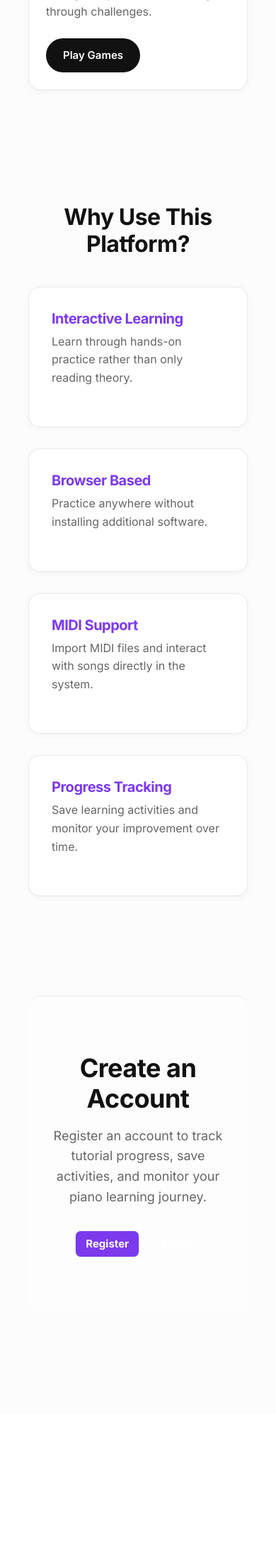
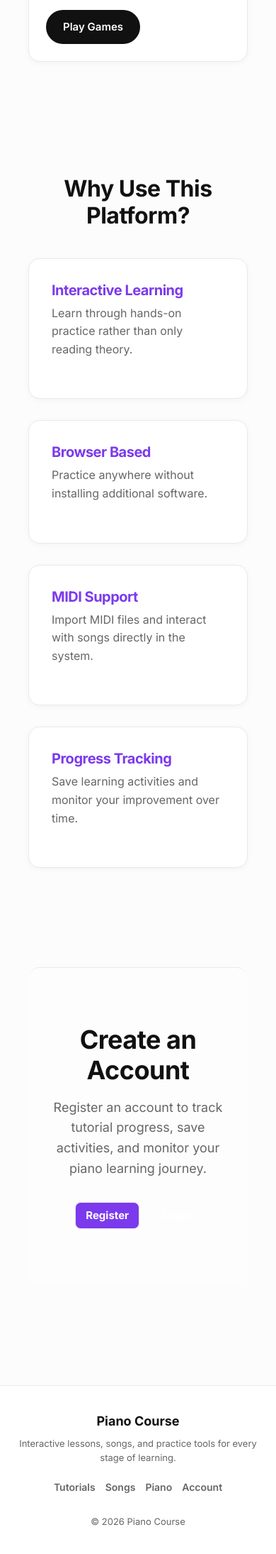
Before and after one commit to thengchun01/UniProject, a PHP site: page /.../index.php in a window 390 px wide. Shown: the part 3718-5908 px from the top of the page at 71% size. Before the commit the page ends 5490 px from the top, so only its background shows below. Run offline with PHP 8.4, Linux system fonts and the light colour scheme; some libraries are stand-ins or nearby versions.

Commit message:
09/20/2026 17:35:36: 0.4.3 (animation)

```diff
--- a/assets/css/homepage.css
+++ b/assets/css/homepage.css
@@ -160,26 +160,6 @@
     margin-bottom: 32px;
 }
 
-/* Homepage sections are revealed after they enter the viewport. */
-[data-reveal] {
-    opacity: 0;
-    transition: opacity 650ms ease, transform 650ms cubic-bezier(0.16, 1, 0.3, 1);
-    transition-delay: var(--reveal-delay, 0ms);
-}
-
-[data-reveal="rise"] {
-    transform: translateY(42px);
-}
-
-[data-reveal="jump"] {
-    transform: translateY(30px) scale(0.94);
-}
-
-[data-reveal].is-visible {
-    opacity: 1;
-    transform: translateY(0) scale(1);
-}
-
 @keyframes hero-enter {
     from {
         opacity: 0;
@@ -208,11 +188,7 @@
 }
 
 @media (prefers-reduced-motion: reduce) {
-    .hero-entrance,
-    [data-reveal] {
+    .hero-entrance {
         animation: none;
-        opacity: 1;
-        transform: none;
-        transition: none;
     }
 }
--- a/assets/css/style.css
+++ b/assets/css/style.css
@@ -166,6 +166,27 @@ button:hover, .text-button:hover, .btn:hover {
     padding: 60px 5%;
     max-width: 1400px;
     margin: 0 auto;
+}
+
+/* The shared wrapper begins immediately below the sticky navigation. */
+.site-content {
+    padding-top: 0;
+}
+
+[data-reveal] {
+    opacity: 0;
+    transform: translateY(32px);
+    transition: opacity 650ms ease, transform 650ms cubic-bezier(0.16, 1, 0.3, 1);
+    transition-delay: var(--reveal-delay, 0ms);
+}
+
+[data-reveal="jump"] {
+    transform: translateY(30px) scale(0.94);
+}
+
+[data-reveal].is-visible {
+    opacity: 1;
+    transform: translateY(0) scale(1);
 }
 
 h1, h2, h3, h4, h5, h6 {
@@ -359,6 +380,55 @@ h1, h2, h3, h4, h5, h6 {
 }
 
 /* ============================================ */
+/* FOOTER                                      */
+/* ============================================ */
+.site-footer {
+    padding: 36px 5%;
+    border-top: 1px solid var(--border-color);
+    background: var(--surface-color);
+}
+
+.site-footer-inner {
+    display: grid;
+    grid-template-columns: minmax(220px, 1fr) auto auto;
+    align-items: center;
+    gap: 32px;
+    max-width: 1400px;
+    margin: 0 auto;
+}
+
+.site-footer-logo {
+    color: var(--text-color);
+    font-size: 18px;
+    font-weight: 700;
+}
+
+.site-footer-brand p,
+.site-footer-copyright {
+    margin-top: 6px;
+    color: var(--text-muted);
+    font-size: 13px;
+}
+
+.site-footer-links {
+    display: flex;
+    flex-wrap: wrap;
+    justify-content: center;
+    gap: 18px;
+}
+
+.site-footer-links a {
+    color: var(--text-muted);
+    font-size: 14px;
+    font-weight: 600;
+}
+
+.site-footer-links a:hover {
+    color: var(--primary-color);
+    transform: translateY(-2px);
+}
+
+/* ============================================ */
 /* RESPONSIVE                                  */
 /* ============================================ */
 @media (max-width: 768px) {
@@ -398,4 +468,26 @@ h1, h2, h3, h4, h5, h6 {
     .container {
         padding: 40px 20px;
     }
+
+    .site-content {
+        padding-top: 0;
+    }
+
+    .site-footer-inner {
+        grid-template-columns: 1fr;
+        gap: 20px;
+        text-align: center;
+    }
+
+    .site-footer-links {
+        gap: 14px;
+    }
 }
+
+@media (prefers-reduced-motion: reduce) {
+    [data-reveal] {
+        opacity: 1;
+        transform: none;
+        transition: none;
+    }
+}
--- a/assets/js/main.js
+++ b/assets/js/main.js
@@ -1,5 +1,13 @@
 
 document.addEventListener('DOMContentLoaded', () => {
+    document.querySelectorAll('.site-content > *, .site-footer').forEach((element) => {
+        if (element.matches('script, style, .modal-overlay-full') || element.dataset.reveal || element.classList.contains('hero-entrance')) {
+            return;
+        }
+
+        element.dataset.reveal = 'rise';
+    });
+
     const revealElements = document.querySelectorAll('[data-reveal]');
 
     if (!revealElements.length) {
@@ -24,7 +32,7 @@ document.addEventListener('DOMContentLoaded', () => {
             entry.target.classList.add('is-visible');
             observer.unobserve(entry.target);
         });
-    }, { threshold: 0.15 });
+    }, { threshold: 0.01 });
 
     revealElements.forEach((element) => observer.observe(element));
 });
--- a/includes/footer.php
+++ b/includes/footer.php
@@ -1,5 +1,21 @@
 
 </div>
+
+<footer class="site-footer">
+    <div class="site-footer-inner">
+        <div class="site-footer-brand">
+            <a href="<?= e(url_path('index.php')); ?>" class="site-footer-logo">Piano Course</a>
+            <p>Interactive lessons, songs, and practice tools for every stage of learning.</p>
+        </div>
+        <nav class="site-footer-links" aria-label="Footer navigation">
+            <a href="<?= e(url_path('tutorial.php')); ?>">Tutorials</a>
+            <a href="<?= e(url_path('songs.php')); ?>">Songs</a>
+            <a href="<?= e(url_path('piano.php')); ?>">Piano</a>
+            <a href="<?= e(url_path('account.php')); ?>">Account</a>
+        </nav>
+        <p class="site-footer-copyright">&copy; <?= date('Y'); ?> Piano Course</p>
+    </div>
+</footer>
 
 <script src="<?php echo e(url_path('assets/js/main.js')); ?>"></script>
 <script src="<?php echo e(url_path('assets/js/piano-core.js')); ?>"></script>
--- a/includes/header.php
+++ b/includes/header.php
@@ -190,7 +190,7 @@ endif; // !$_ufw_hide
     });
 </script>
 
-<div class="container">
+<div class="container site-content">
 <?php if (!is_database_connected()): ?>
     <div class="alert error">
         Database connection to PSM is not ready. Import <strong>database/psm_schema.sql</strong> and check the database settings in <strong>includes/config.php</strong>.
```
Also changed, not shown: AGENTS.md (+3 -1 lines), README.txt.
